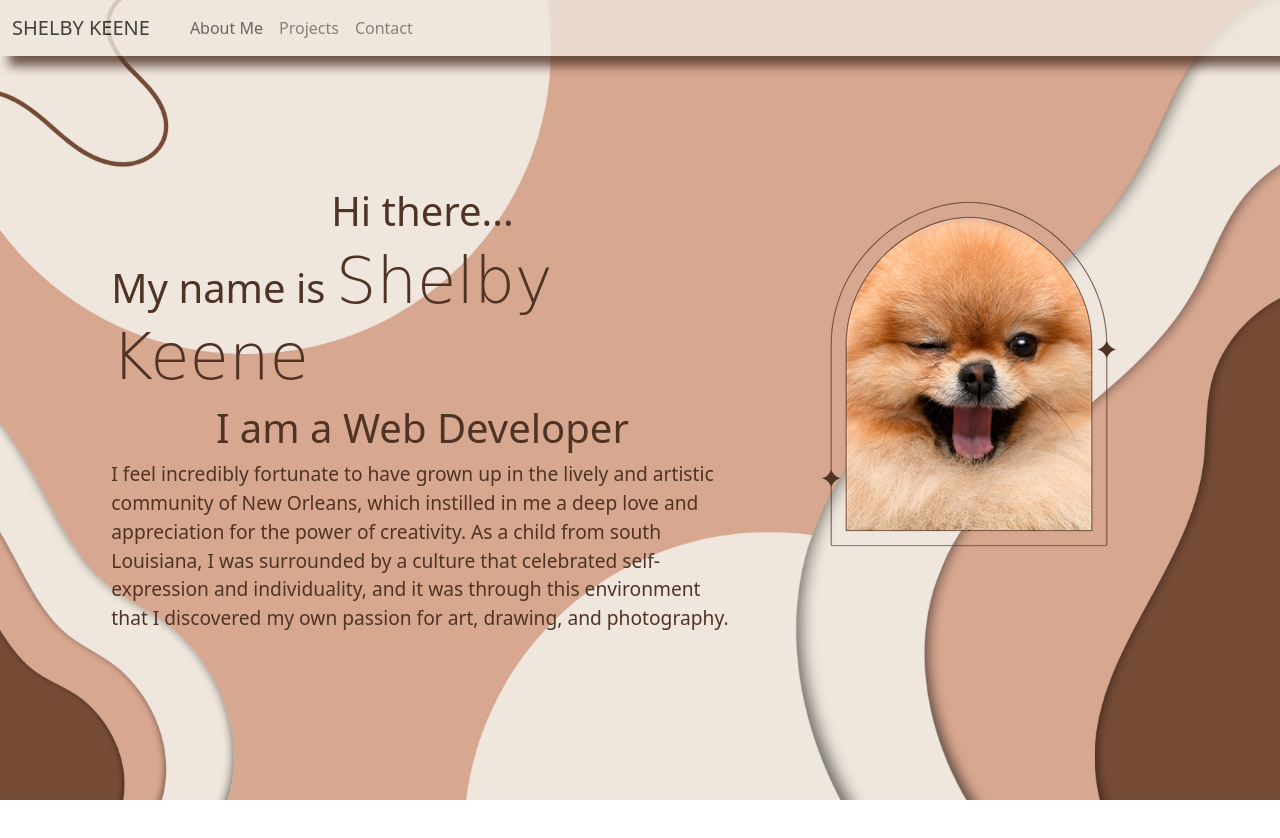
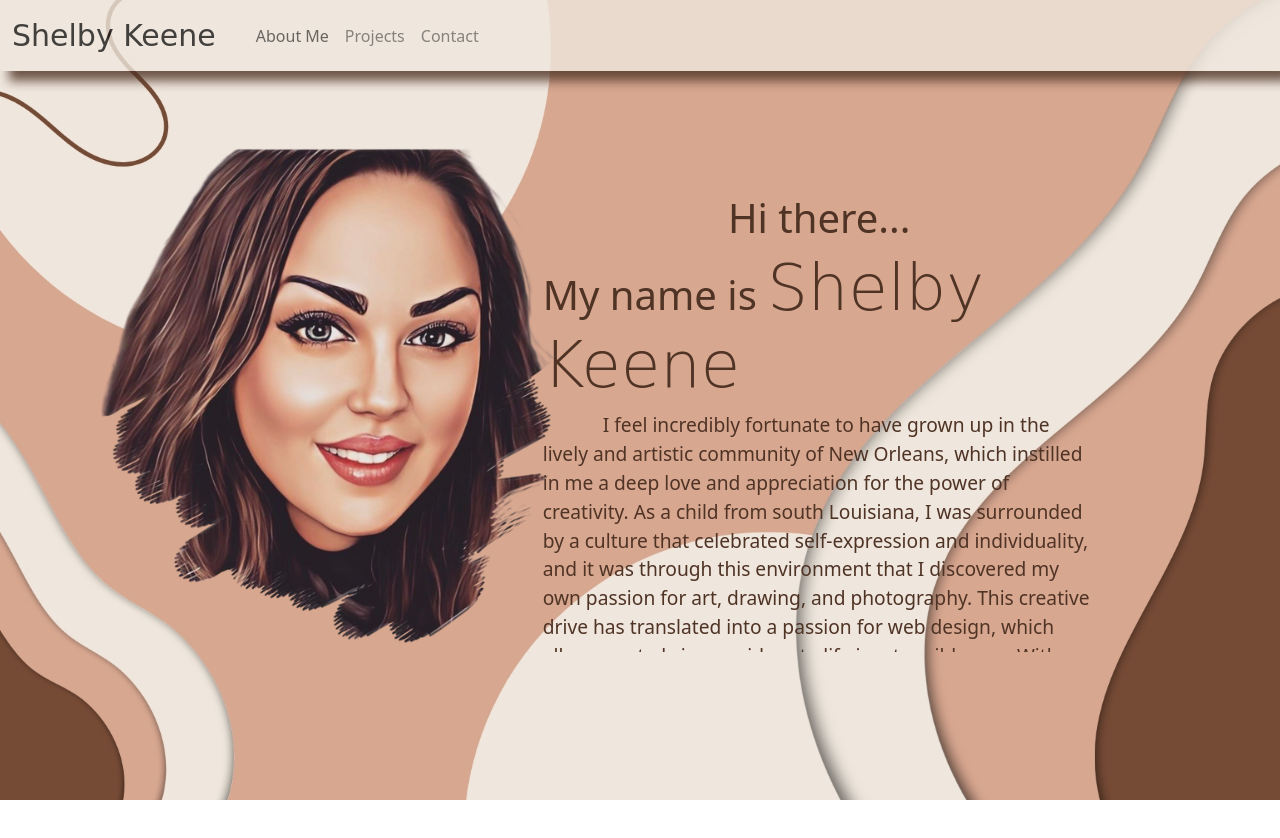
Before and after one commit to ShelbyKeene/ShelbyKeene, a website: page index.html in a window 1280 px wide. Both pictures are taken after a click on the link "About Me". Shown: the top 838 px of the page. Before the commit the page ends 800 px from the top, so only its background shows below. Drawn offline with nearby package versions, Linux system fonts and the light colour scheme; a web font is replaced by a local one.

Commit message:
about me style

```diff
--- a/about/about.html
+++ b/about/about.html
@@ -18,8 +18,7 @@
     <div class="about">
         <h3> Hi there...</h3>
         <h3 class="name"> My name is <span>Shelby Keene</span></h3>
-        <h3>I am a <span class="typing-text" id="typing-text">Web Developer</span></h3>
-
+        <!--<h3>I am a <span class="typing-text" id="typing-text">Web Developer</span></h3>-->
         <p>
         I feel incredibly fortunate to have grown up in the lively and artistic community of New Orleans,
         which instilled in me a deep love and appreciation for the power of creativity. As a child from
@@ -35,7 +34,7 @@
         data sets, I bring a unique perspective and creative energy to every project. </p>
   </div>
     </div>
-<span class="profile-image"><img src="/photos/profile.jpg.png"></span>
+<span class="profile-image"><img src="/photos/AboutPhoto.png"></span>
 </div>
 
 <script src="/about/about.js"></script>
--- a/about/index.css
+++ b/about/index.css
@@ -44,8 +44,8 @@
    box-shadow: 0 1rem 2rem rgba(0,0,0,.3);
    */
    backdrop-filter: blur(25%);
-   grid-area: 1/ 1 / 5 / 4;
-   margin-left: 10%;
+   grid-area: 1 / 3/ 3/ 6;
+   margin-right: 20%;
    margin-top: 8%;
    overflow: scroll;
  }
@@ -60,13 +60,18 @@
 
 
  .profile-image {
-   grid-area: 1 / 4/ 5/ 6;
-   margin: 23% 5% auto 10%;
+   grid-area: 1/ 1 / 5 / 4;
+   margin: 10% auto auto 10%;
+   border:2px solid none;
+   overflow:hidden;
+   height:fit-content;
+   width:fit-content
  }
 
  p{
   color: #4f3325;
   font-size: larger;
+  text-indent: 60px;
  }
 
  .typing-text {
--- a/contact/index.css
+++ b/contact/index.css
@@ -10,7 +10,7 @@ body{
   .main-contact-div{
     border: 2px;
     border-radius: 5%;
-    margin: 10% 20%;
+    margin: 5% 20%;
     color:#4f3325;
     padding-left: 10%;
     align-items: center;
--- a/index.html
+++ b/index.html
@@ -4,6 +4,9 @@
     <title>Main</title>
     <link href="https://cdn.jsdelivr.net/npm/bootstrap@5.0.2/dist/css/bootstrap.min.css" rel="stylesheet" integrity="sha384-EVSTQN3/azprG1Anm3QDgpJLIm9Nao0Yz1ztcQTwFspd3yD65VohhpuuCOmLASjC" crossorigin="anonymous">
   <link rel="stylesheet" href="https://cdnjs.cloudflare.com/ajax/libs/magnific-popup.js/1.1.0/magnific-popup.min.css" />
+  <link rel="preconnect" href="https://fonts.googleapis.com">
+  <link rel="preconnect" href="https://fonts.gstatic.com" crossorigin>
+  <link href="https://fonts.googleapis.com/css2?family=La+Belle+Aurore&display=swap" rel="stylesheet">
   <link rel="stylesheet" href="styles.css"/>
 </head>
   <body>
@@ -11,7 +14,7 @@
  <header>
     <nav class="navbar navbar-expand-lg navbar-light bg-color">
       <div class="container-fluid">
-        <a class="navbar-brand" href="#">SHELBY KEENE</a>
+        <a class="navbar-brand" href="#">Shelby Keene</a>
         <button class="navbar-toggler" type="button" data-bs-toggle="collapse" data-bs-target="#navbarSupportedContent" aria-controls="navbarSupportedContent" aria-expanded="false" aria-label="Toggle navigation">
           <span class="navbar-toggler-icon"></span>
         </button>
--- a/styles.css
+++ b/styles.css
@@ -28,3 +28,8 @@ video {
       opacity: 80%;
 
   }
+
+  .navbar-brand{
+    font-family: 'La Belle Aurore', cursive;
+    font-size: 30px;
+  }
```
Also changed, not shown: projects/projects.html (+4 -4 lines), README.md, photos/aboutphoto.png (added), photos/bus.jpg (deleted), photos/pacman.jpg, photos/parade.jpg (added), photos/profile.jpg.png (deleted).
